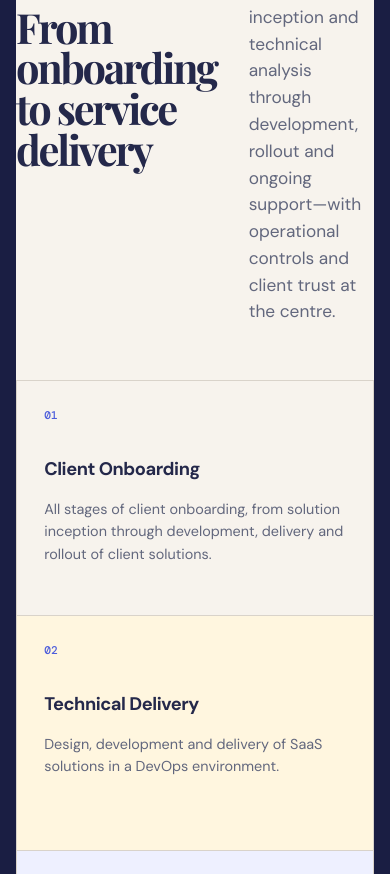
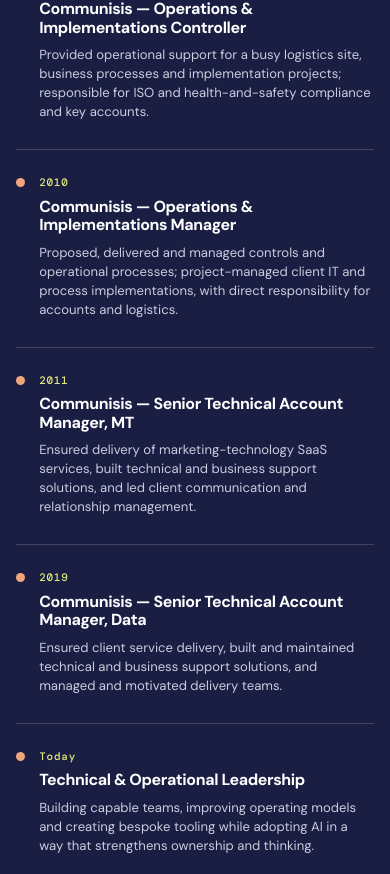
Before and after one commit to Wardy-uk/nicholaswardweb, a Next.js app in the folder upgrade-next/: page / in a window 390 px wide. Shown: the part 1790-2664 px from the top of the page. Built offline with nearby package versions, Linux system fonts and the light colour scheme; a web font is replaced by a local one.

Commit message:
Replace boxed services with editorial flow

```diff
--- a/upgrade-next/app/page.tsx
+++ b/upgrade-next/app/page.tsx
@@ -31,9 +31,11 @@
       </section>
       <section className="timeline-section"><div className="container"><div className="career-top"><div><p className="eyebrow">Career in motion</p><h2>Experience that compounds.</h2></div><Link className="button" href="/about">The full story <span className="button-arrow">↗</span></Link></div><Timeline /></div></section>
 
-      <section className="section container">
-        <div className="section-intro"><div><p className="eyebrow">What I Do</p><h2>From onboarding to service delivery</h2></div><p className="lead">From solution inception and technical analysis through development, rollout and ongoing support—with operational controls and client trust at the centre.</p></div>
-        <div className="services">{services.map(([number, title, copy]) => <article className="service" key={number}><span className="service-number">{number}</span><h3>{title}</h3><p>{copy}</p></article>)}</div>
+      <section className="capabilities">
+        <div className="container capabilities-inner">
+          <div className="capabilities-intro"><p className="eyebrow">What I Do</p><h2>From onboarding to service delivery</h2><p>From solution inception and technical analysis through development, rollout and ongoing support—with operational controls and client trust at the centre.</p></div>
+          <div className="capability-list">{services.map(([number, title, copy]) => <article className="capability" key={number}><span>{number}</span><h3>{title}</h3><p>{copy}</p></article>)}</div>
+        </div>
       </section>
 
           <section className="case-study"><div className="container case-study-grid"><div className="case-study-intro"><p className="eyebrow">Current leadership story</p><h2>Built the team. Improved the model.</h2><p>I took a team of four through the period after COVID, alongside acquisitions and significant client growth. At its peak, the function grew to 17 people.</p></div><div className="case-study-detail"><div className="case-stats"><div><strong>4</strong><span>Starting team</span></div><div><strong>17</strong><span>At peak</span></div><div><strong>11</strong><span>Team today</span></div></div><p>Most people who moved on did so to take more technical roles, internally or elsewhere, using capabilities developed in the team. Process optimisation, personal growth, bespoke tooling I built, and thoughtful AI adoption now allow the same workload to be delivered by a smaller, more capable team.</p><Link className="case-link" href="/about">How I think about teams and AI <span aria-hidden="true">↗</span></Link></div></div></section>
--- a/upgrade-next/app/showcase.css
+++ b/upgrade-next/app/showcase.css
@@ -148,6 +148,29 @@
 body:has(.hero-showcase) .timeline-section { color:#fff; background:#1a1e43; border-color:rgba(255,255,255,.14); }
 body:has(.hero-showcase) .timeline-section h2 { color:#fff; } body:has(.hero-showcase) .timeline-section .lead, body:has(.hero-showcase) .timeline-section .detail { color:#c8cede; } body:has(.hero-showcase) .timeline-section .timeline-track::before { background:rgba(255,255,255,.25); } body:has(.hero-showcase) .timeline-section .timeline-item::before { border-color:#1a1e43; background:#f0a67c; } body:has(.hero-showcase) .timeline-section .period { color:#dfe979; } body:has(.hero-showcase) .timeline-section .button { border-color:rgba(255,255,255,.6); color:#fff; }
 
+/* The supporting content is a continuation of the composition, not a set of cards. */
+body:has(.hero-showcase) .timeline-section .timeline-track { display:grid; grid-template-columns:repeat(2, minmax(0, 1fr)); overflow:visible; padding:0; border-top:1px solid rgba(255,255,255,.22); }
+body:has(.hero-showcase) .timeline-section .timeline-track::before { display:none; }
+body:has(.hero-showcase) .timeline-section .timeline-item,
+body:has(.hero-showcase) .timeline-section .timeline-item:not(:first-child) { min-height:0; padding:1.55rem 2rem 1.75rem 1.45rem; border-bottom:1px solid rgba(255,255,255,.16) !important; border-right:1px solid rgba(255,255,255,.16) !important; }
+body:has(.hero-showcase) .timeline-section .timeline-item:nth-child(even) { border-right:0 !important; }
+body:has(.hero-showcase) .timeline-section .timeline-item::before { top:1.75rem; left:0; width:9px; height:9px; border:0; }
+body:has(.hero-showcase) .timeline-section .timeline-item:not(:first-child)::before { left:0; }
+body:has(.hero-showcase) .timeline-section .period { margin-bottom:.55rem; }
+body:has(.hero-showcase) .timeline-section .title { color:#fff; font-size:1rem; }
+
+.capabilities { color:#fff; background:#1a1e43; border-top:1px solid rgba(255,255,255,.14); }
+.capabilities-inner { display:grid; grid-template-columns:minmax(0, .9fr) minmax(0, 1.1fr); gap:clamp(3rem, 9vw, 10rem); padding-block:clamp(5rem, 9vw, 9rem); }
+.capabilities-intro { position:sticky; top:2rem; align-self:start; }
+.capabilities .eyebrow { color:#dfe979; }
+.capabilities h2 { max-width:8ch; margin:.85rem 0 1.75rem; color:#fff; font-size:clamp(3rem, 5vw, 5.8rem); line-height:.86; }
+.capabilities-intro > p:last-child { max-width:31ch; margin:0; color:#c8cede; font-size:1.05rem; line-height:1.62; }
+.capability-list { border-top:1px solid rgba(255,255,255,.24); }
+.capability { display:grid; grid-template-columns:3.2rem minmax(10rem, .72fr) 1fr; gap:1.2rem; padding:1.9rem 0; border-bottom:1px solid rgba(255,255,255,.24); }
+.capability > span { color:#dfe979; font:500 .68rem/1.6 var(--mono); letter-spacing:.1em; }
+.capability h3 { margin:0; color:#fff; font-size:1.12rem; }
+.capability p { margin:0; color:#c8cede; line-height:1.55; }
+
 @media (max-width:800px) {
   body:has(.hero-showcase) .header { position:relative; }
   .hero.hero-showcase { min-height:0; grid-template-columns:1fr; }
@@ -157,4 +180,11 @@
   .hero.hero-showcase .hero-showcase-media::before { width:78%; left:12%; bottom:5%; }
   .hero.hero-showcase .hero-showcase-media img { width:122%; height:auto; margin:0 -11% -2%; }
   .hero-orbit-one { top:4%; right:1%; }.hero-orbit-two { bottom:3%; left:2%; }
+  body:has(.hero-showcase) .timeline-section .timeline-track { grid-template-columns:1fr; }
+  body:has(.hero-showcase) .timeline-section .timeline-item,
+  body:has(.hero-showcase) .timeline-section .timeline-item:not(:first-child) { border-right:0 !important; padding-right:0; }
+  .capabilities-inner { grid-template-columns:1fr; gap:3rem; padding-block:4.5rem; }
+  .capabilities-intro { position:static; }
+  .capability { grid-template-columns:2.6rem 1fr; gap:.65rem 1rem; }
+  .capability p { grid-column:2; }
 }
```
